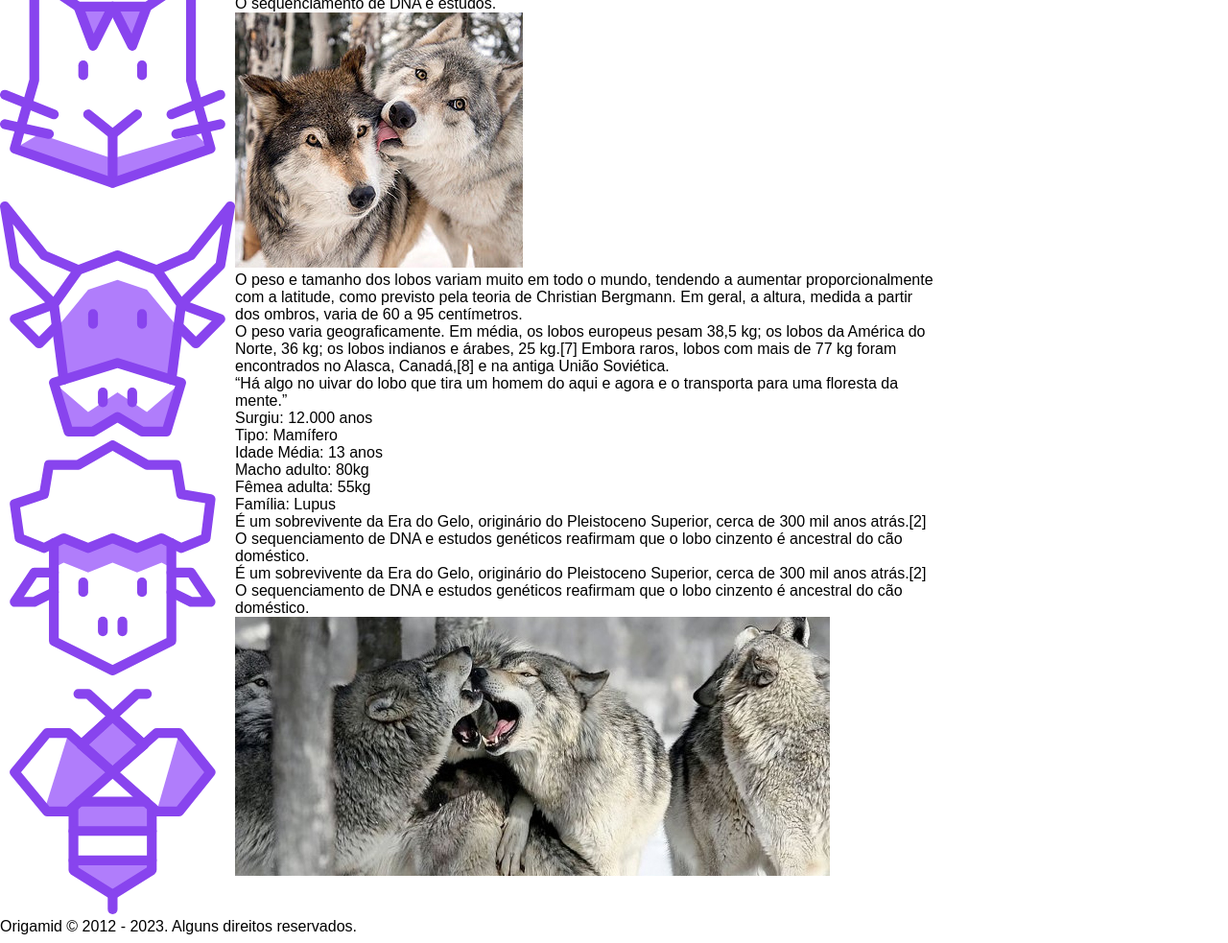
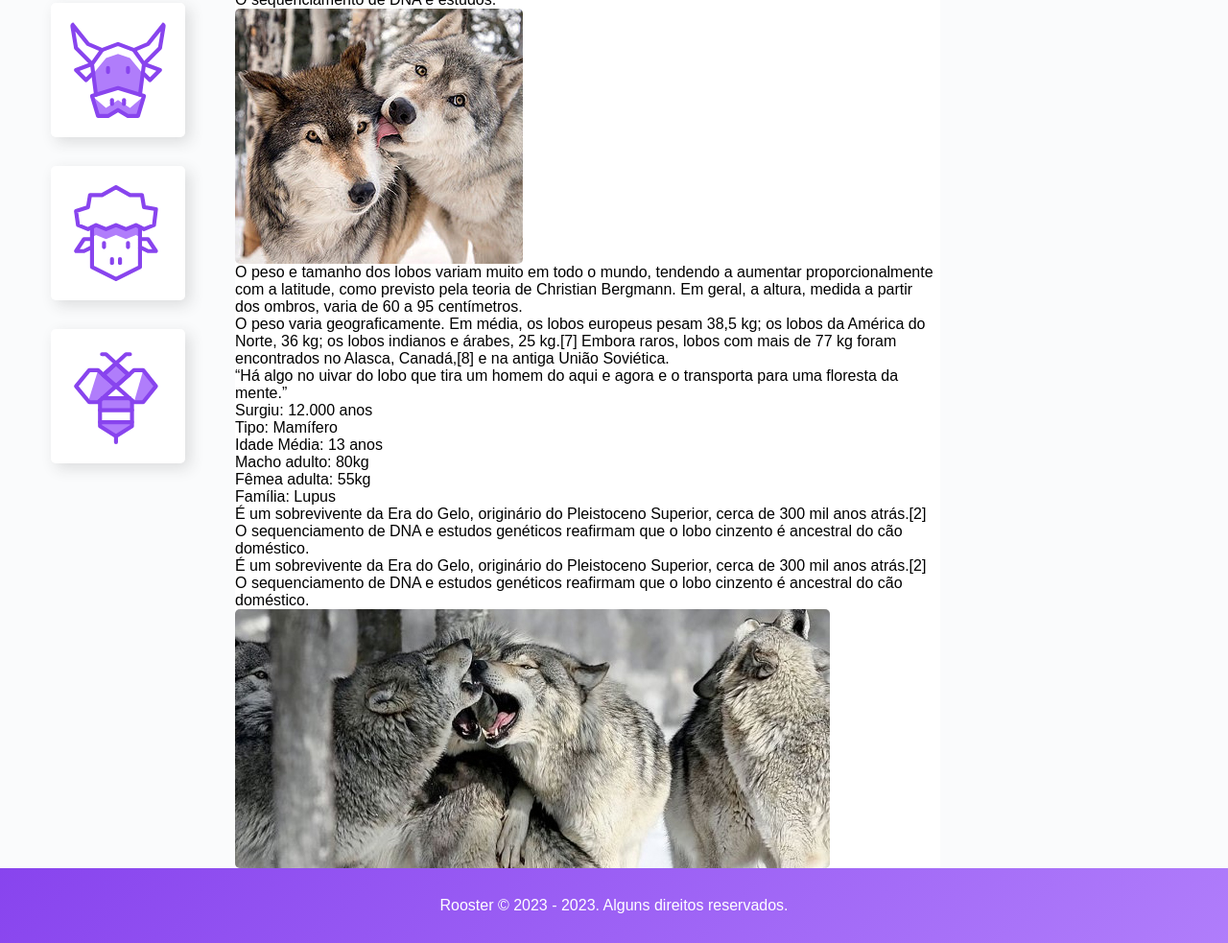
Before and after one commit to Jonathagallo/wildbeast, a plain HTML site: page Wildbeast/index.html in a window 1280 px wide. Shown: the part 638-1621 px from the top of the page at 96% size. Drawn offline with Linux system fonts and the light colour scheme.

Commit message:
sidenav, anuncios e footer

```diff
--- a/Wildbeast/index.html
+++ b/Wildbeast/index.html
@@ -104,7 +104,7 @@
        </aside>
 
        <footer class="footer">
-        <p>Origamid © 2012 - 2023. Alguns direitos reservados.</p>
+        <p>Rooster © 2023 - 2023. Alguns direitos reservados.</p>
        </footer>
 
     </div>
--- a/Wildbeast/style.css
+++ b/Wildbeast/style.css
@@ -14,6 +14,8 @@ a{
 
 img{
     max-width: 100%;
+    display: block;
+    border-radius: 5px;
 }
 
 /*  Grid geral   */
@@ -65,16 +67,55 @@ img{
 }
 
 
+/*      sidenav      */
 
 .sidenav{
     grid-area: sidenav;
+    background: #fafbfc;
+    padding: 30px;
 }
+
+.sidenav li a{
+    display: block;
+    min-width: 60px;
+    max-width: 100px;
+    margin: 0 auto 30px auto;
+    background: white;
+    padding: 20px;
+    border-radius: 5px;
+    box-shadow: 5px 5px 15px 0px rgba(44,44,44,0.15);
+    transition: .2s ease-out;
+}
+
+.sidenav li a:hover{
+    background: #b07dfb;
+}
+
+/*      content      */
+
 .content{
     grid-area: content;
 }
+
+/*      anuncios     */
 .anuncios{
     grid-area: anuncios;
+    background: #fafbfc;
+    display: grid;
+    align-content: start;
+    padding: 30px;
+    gap: 30px
 }
+
+/*      footer      */
 .footer{
     grid-area: footer;
+    background: linear-gradient(135deg, #8844ee, #b07dfb);
+
 }
+
+.footer p {
+    color: white;
+    text-align: center;
+    padding: 30px;
+}
```
